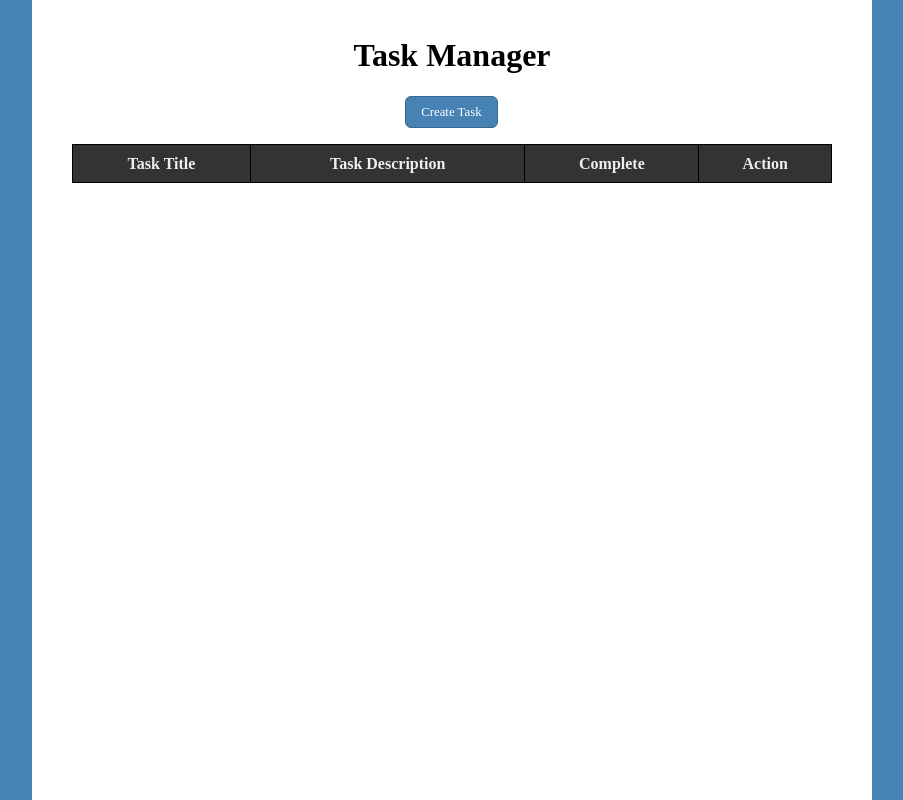
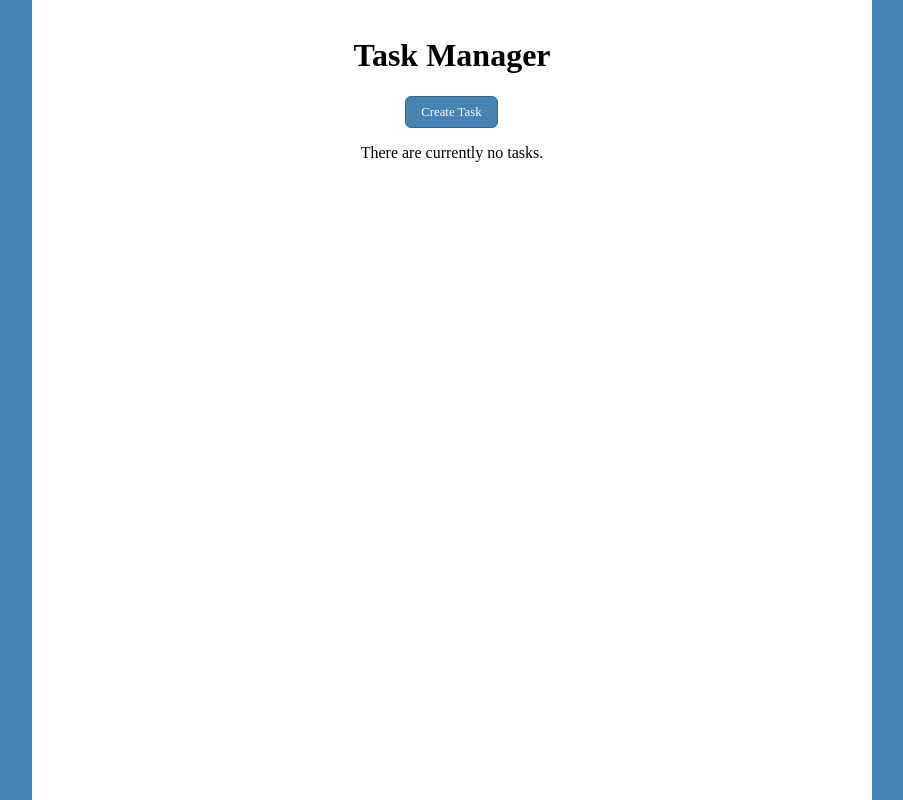
Before and after one commit to trongate/task_manager, a PHP site: page / in a window 1280 px wide. Shown: the whole page, without its empty margins (188-1091 px from the left). Run offline with PHP 8.4, Linux system fonts and the light colour scheme; data that the repository does not hold is empty.

Commit message:
finished video on how to gracefully deal with empty tables

```diff
--- a/index.php
+++ b/index.php
@@ -20,6 +20,12 @@ $rows = mysqli_fetch_all($result, MYSQLI_ASSOC);
     <div class="container">
         <h1>Task Manager</h1>
         <p class="text-center"><a href="create.php" class="button">Create Task</a></p>
+
+        <?php
+        if (empty($rows)) {
+            echo '<p class="text-center">There are currently no tasks.</p>';
+        } else {
+        ?>
 
         <table>
             <thead>
@@ -48,6 +54,9 @@ $rows = mysqli_fetch_all($result, MYSQLI_ASSOC);
                 ?>
             </tbody>
         </table>
+        <?php
+        }
+        ?>
 
     </div>
 </body>
```
